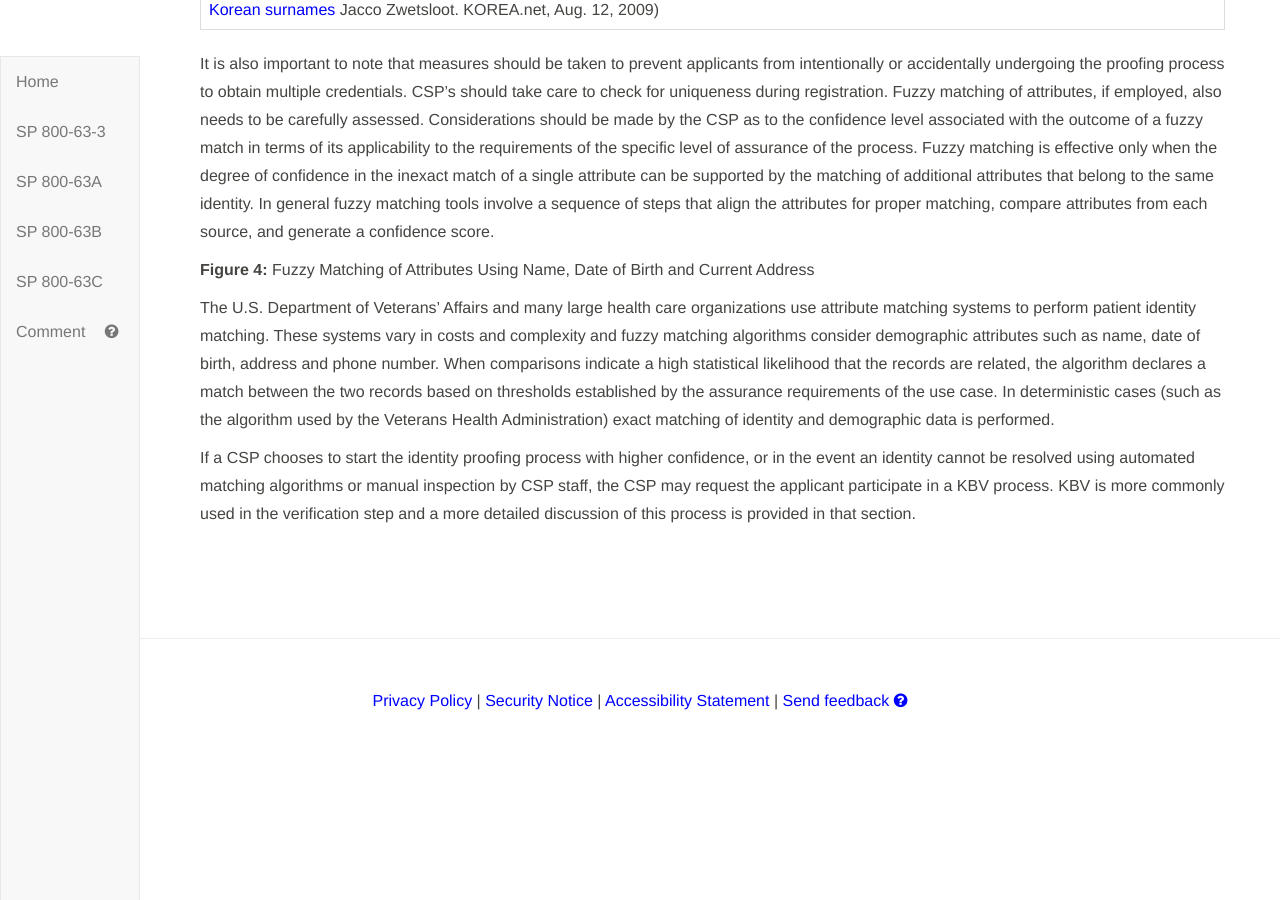
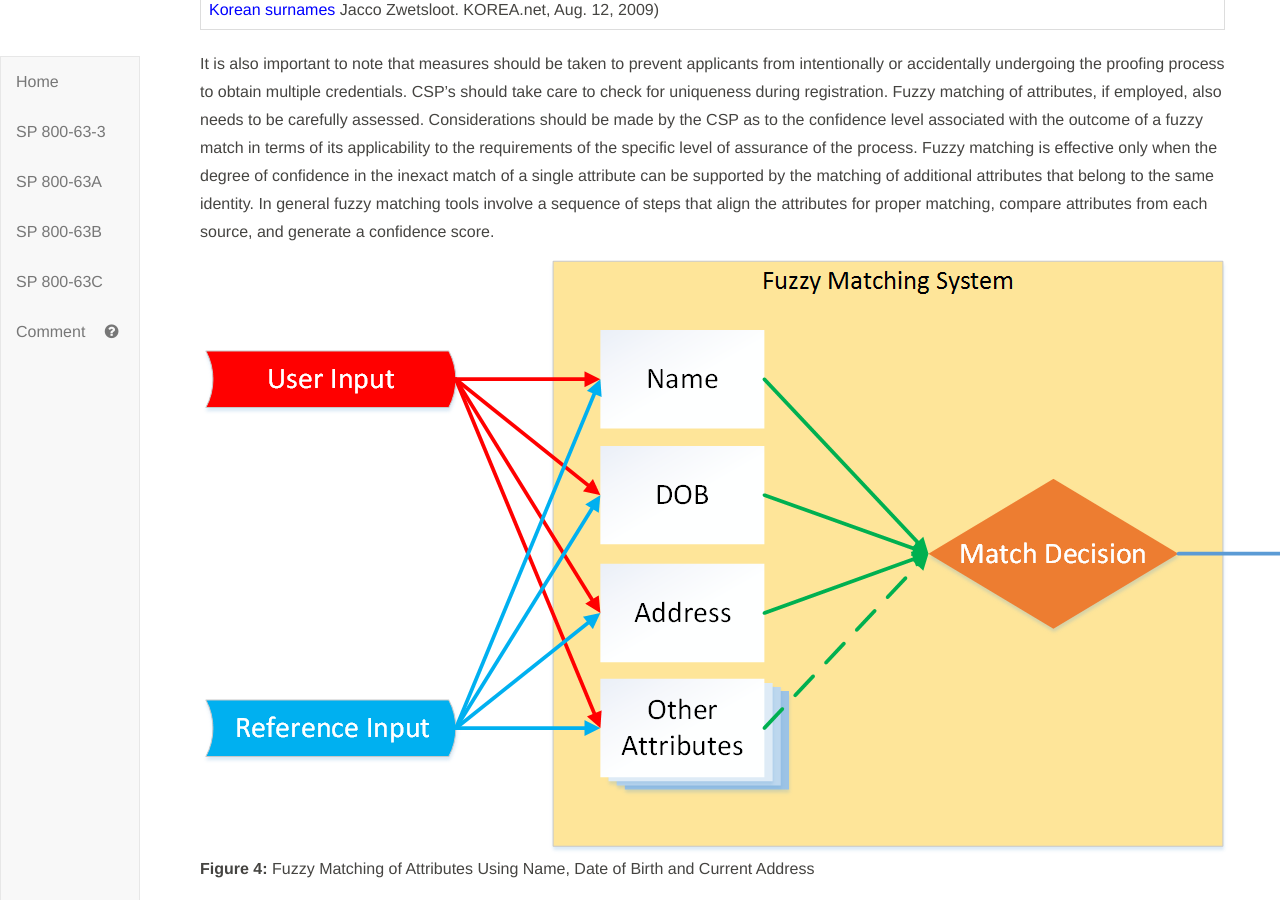
Before and after one commit to tridentity/800-63A-ImplGuide, a Jekyll site: the page built from 4_Resolution.md, in a window 1280 px wide and 900 px high, scrolled down 1399 px. Built offline with Jekyll 4.4.1, drawn with Linux system fonts in a browser that asks for light colours; our own code applies the rules of GitHub Pages for plain Markdown files; before the commit the page ends 2114 px from its top, so only the background shows below that.

Commit message:
Update 4_Resolution.md

```diff
--- a/4_Resolution.md
+++ b/4_Resolution.md
@@ -30,6 +30,7 @@ It is also important to note that measures should be taken to prevent applicants
 CSP’s should take care to check for uniqueness during registration. Fuzzy matching of attributes, if employed, also needs to be carefully assessed. Considerations should be made by the CSP as to the confidence level associated with the outcome of a fuzzy match in terms of its applicability to the requirements of the specific level of assurance of the process.
 Fuzzy matching is effective only when the degree of confidence in the inexact match of a single attribute can be supported by the matching of additional attributes that belong to the same identity. In general fuzzy matching tools involve a sequence of steps that align the attributes for proper matching, compare attributes from each source, and generate a confidence score.
 
+![Figure 4: Fuzzy Matching of Attributes Using Name, Date of Birth and Current Address](media/figure-4-fuzzy-matching.png)
 **Figure 4:** Fuzzy Matching of Attributes Using Name, Date of Birth and Current Address
 
 The U.S. Department of Veterans’ Affairs and many large health care organizations use attribute matching systems to perform patient identity matching. These systems vary in costs and complexity and fuzzy matching algorithms consider demographic attributes such as name, date of birth, address and phone number. When comparisons indicate a high statistical likelihood that the records are related, the algorithm declares a match between the two records based on thresholds established by the assurance requirements of the use case. In deterministic cases (such as the algorithm used by the Veterans Health Administration) exact matching of identity and demographic data is performed.
```
